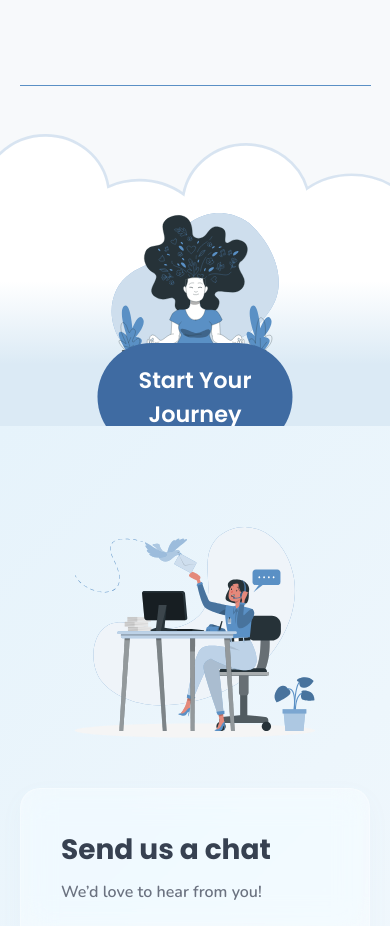
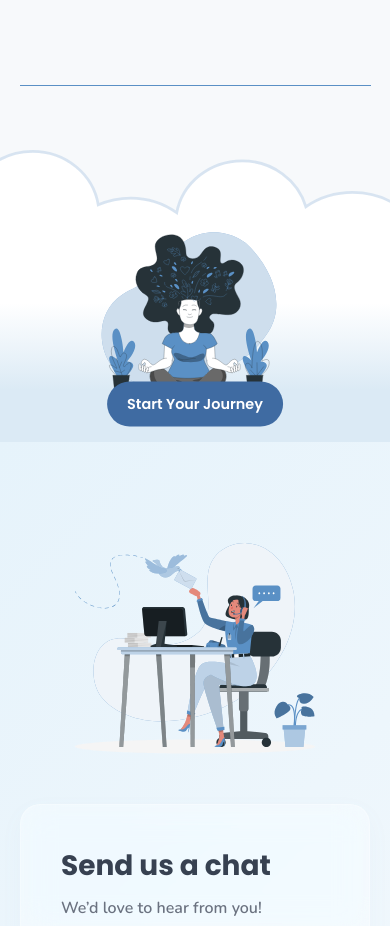
Before and after one commit to ProjectHireReady/ThryveSpace, a React (Vite) app in the folder frontend/: page / in a window 390 px wide. Shown: the part 3724-4650 px from the top of the page. Built offline with nearby package versions, Linux system fonts and the light colour scheme; a web font is replaced by a local one.

Commit message:
feat(cta): add link to mood page and improve CSS responsiveness

```diff
--- a/frontend/src/components/CTA.css
+++ b/frontend/src/components/CTA.css
@@ -4,8 +4,9 @@
   max-width: 100vw;
   height: calc(100vw * 0.75);
   overflow: hidden;
+  margin-top: 4rem;
+}
 
-}
 .contact-header {
   text-align: center;
   width: 100%;
@@ -16,7 +17,7 @@
   top: 0;
   left: 52.75%;
   transform: translateX(-50.4%);
-  width: 111%;          /* Stretch beyond edges to cover gaps */
+  width: 111%;
   height: auto;
   max-width: none;
   user-select: none;
@@ -26,13 +27,13 @@
 
 .cta-button {
   position: absolute;
-  top: 90%;
+  top: 88%; /* slightly higher for better spacing */
   left: 50%;
   transform: translate(-50%, -50%);
   padding: 20px 35px;
   background-color: #3F6BA2;
   color: white;
-  font-size: 1.4rem;
+  font-size: 1.4rem; /* slightly bigger */
   font-weight: 600;
   border: none;
   border-radius: 999px;
@@ -49,6 +50,25 @@
   .cta-image {
     left: 52.5%;
     transform: translateX(-50%);
-    width: 115%; /* slightly more on narrow screens */
+    width: 115%;
+  }
+
+  .cta-button {
+    padding: 14px 24px;
+    font-size: 1rem;
+    top: 88%;
   }
 }
+
+@media (max-width: 480px) {
+  .cta-image {
+    width: 120%;
+    left: 51%;
+  }
+
+  .cta-button {
+    padding: 12px 20px;
+    font-size: 0.9rem;
+    top: 87%;
+  }
+}
--- a/frontend/src/components/CTA.jsx
+++ b/frontend/src/components/CTA.jsx
@@ -1,3 +1,4 @@
+import { Link } from 'react-router-dom';
 import "./CTA.css";
 import ctaImage from "../assets/meditation.svg";
 
@@ -5,7 +6,9 @@ function CTA() {
   return (
     <section className="cta-container">
       <img src={ctaImage} alt="Meditation Illustration" className="cta-image" />
-      <button className="cta-button button">Start Your Journey</button>
+      <Link to="/mood">
+        <button className="cta-button button">Start Your Journey</button>
+      </Link>
     </section>
   );
 }
```
